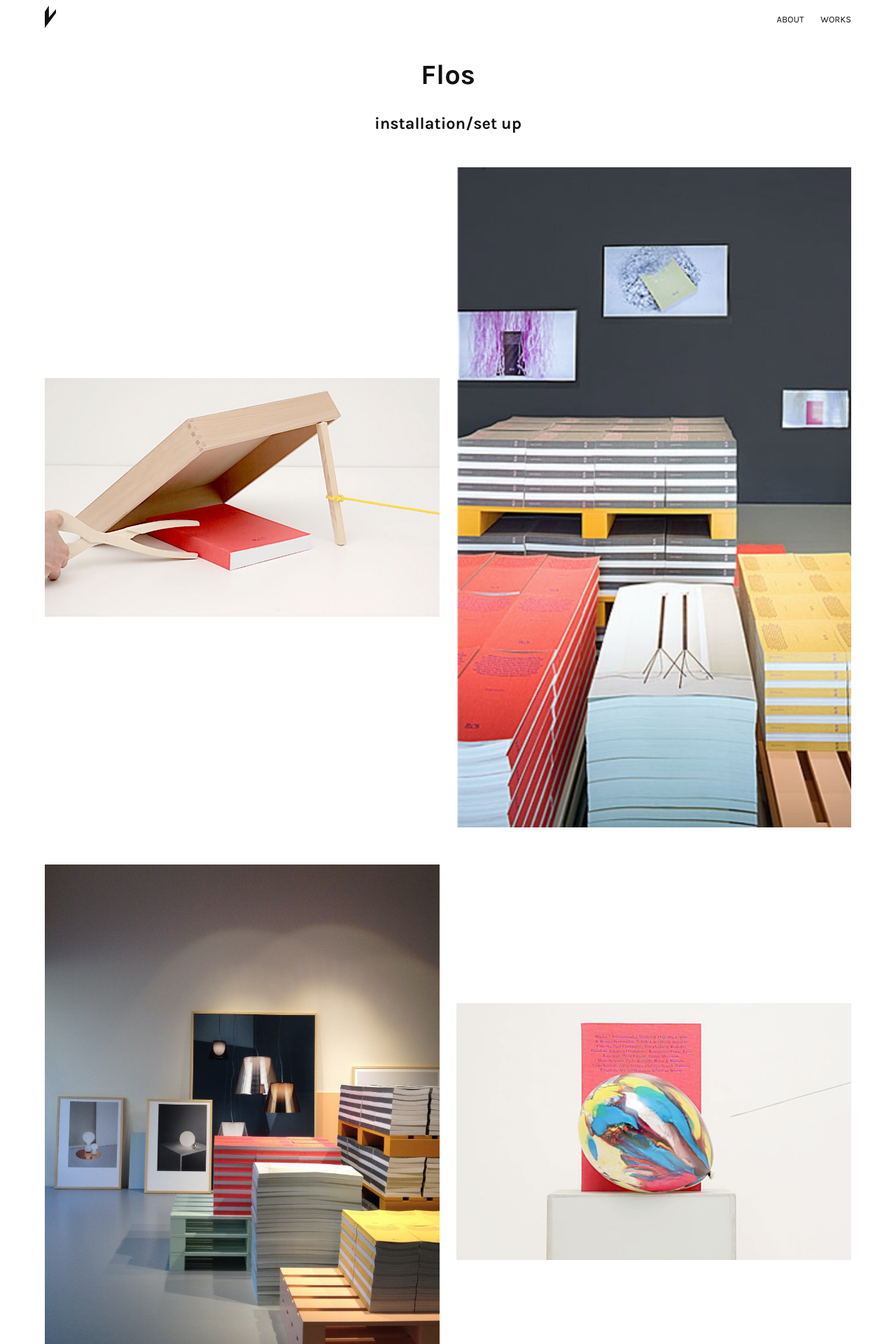
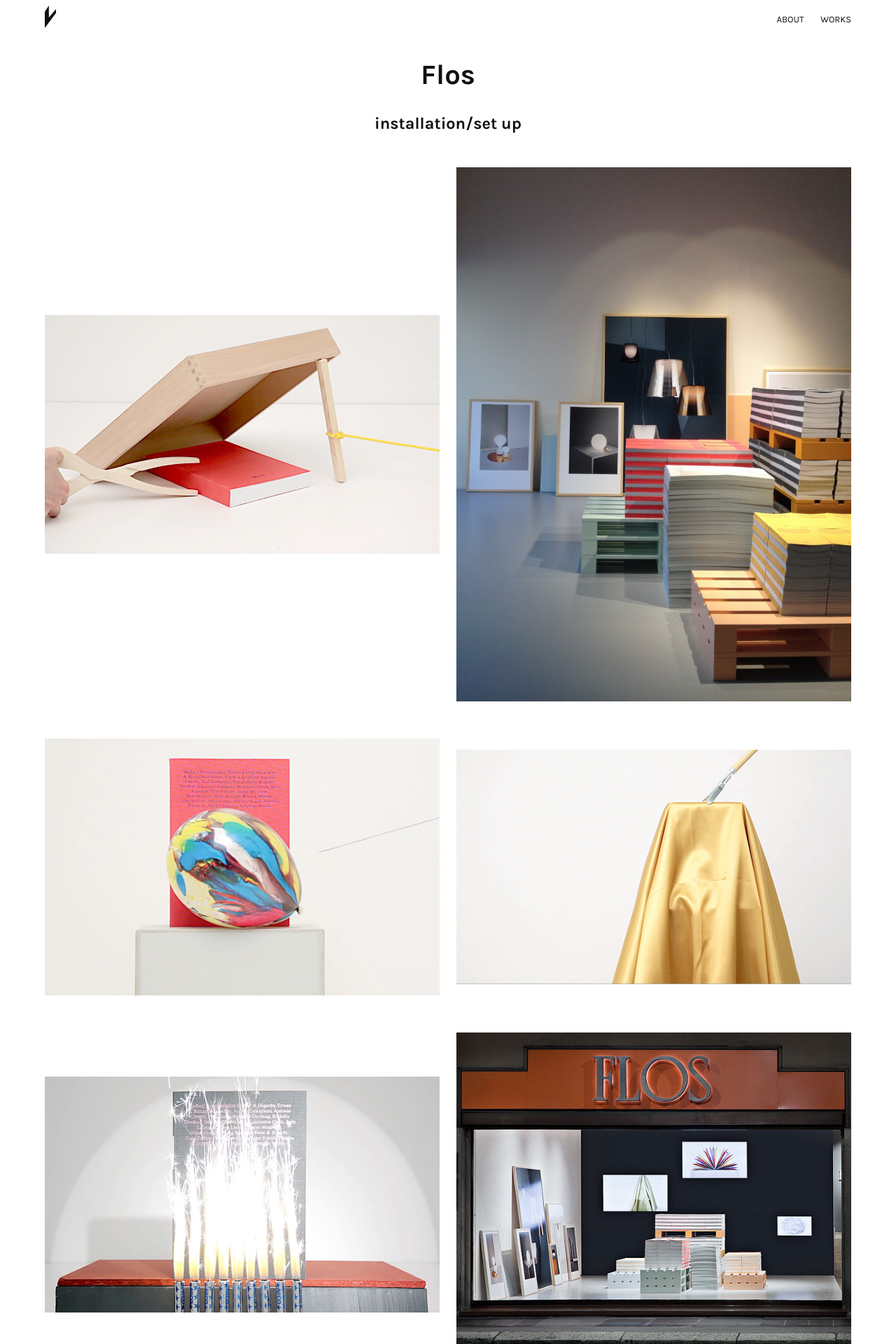
Before and after one commit to rzecchini/lucatoniolo, a Jekyll site: the page built from _works/flos.md, in a window 1280 px wide. Shown: the top 1920 px of the page at 70% size. Built offline with Jekyll 4.4.1, drawn with Linux system fonts in a browser that asks for light colours.

Commit message:
Update Works “flos”

```diff
--- a/_works/flos.md
+++ b/_works/flos.md
@@ -6,7 +6,6 @@
 home: false
 images:
   - picture: /assets/uploads/Flos2.jpg
-  - picture: /assets/uploads/Flos 8.jpg
   - picture: /assets/uploads/Flos 2.jpg
   - picture: /assets/uploads/Flos3.jpg
   - picture: /assets/uploads/Flos5.jpg
```
